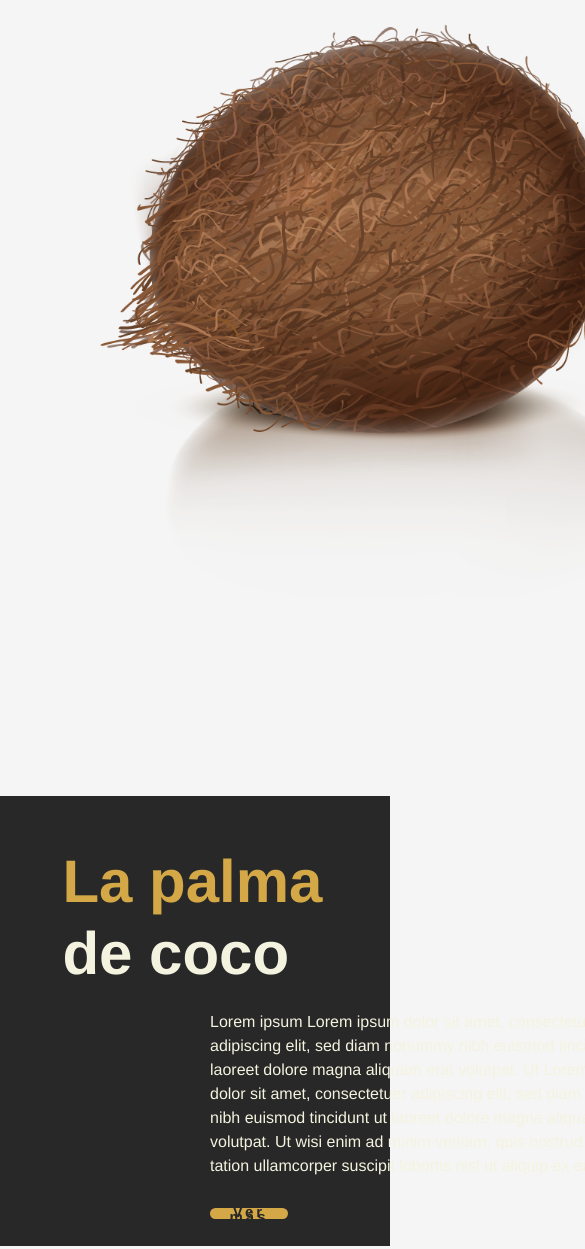
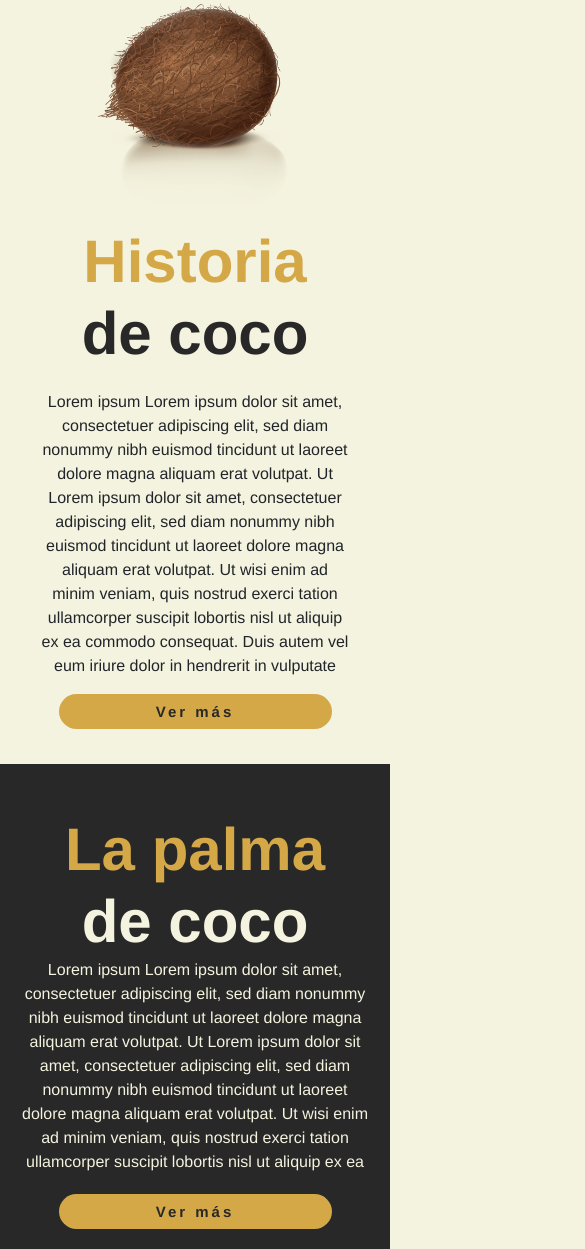
Before and after one commit to Kamaricio/Coco, a website: page historia.html in a window 390 px wide. Shown: the part 126-1375 px from the top of the page, 585 px wide, since content can reach past the window. Drawn offline with nearby package versions, Linux system fonts and the light colour scheme.

Commit message:
se añadio media querys a la seccion historia ahora es responsive

```diff
--- a/historia.html
+++ b/historia.html
@@ -9,7 +9,7 @@
     ">
     <script src="https://cdn.jsdelivr.net/npm/bootstrap@5.2.2/dist/js/bootstrap.bundle.min.js
     "></script>
-    <link rel="stylesheet" href="CSS/MiEstilito.css">
+    <link rel="stylesheet" href="scss/estilos.css">
 </head>
 <body>
     <nav class="menu">
@@ -22,7 +22,7 @@
             <li><a href="contacto.html">Contacto</a></li>
         </ul>
     </nav>
-    <section class="seccionHistoria">
+    <section class="seccionHistoria ">
         <div class="imagenHistoria">
             <img src="imagenes/Coco completo.png" alt="imagen de un coco">
         </div>
@@ -44,7 +44,7 @@
             <img src="imagenes/Palma de coco.png" alt="imagen de una palma de coco">
         </div>
     </section>
-        <h2 class="titulosDeSeccion">
+        <h2 class="titulosDeSeccion cratividad Sobrevalorada">
             La creatividad no <br>está <span>sobrevalorada</span>
         </h2>
         <footer>
--- a/scss/estilos.scss
+++ b/scss/estilos.scss
@@ -334,42 +334,65 @@ footer{
     top: 980px;
 }
 .seccionHistoria{
+    width: 100vw;
+    height: 600px;
     display: flex;
     margin: auto;
-    margin-top: 30px;
-    margin-bottom: 30px;
+    margin-bottom: 70px;
+    flex-wrap: wrap;
+    flex-direction: row;
+    justify-content: center;
+    align-items: flex-start;
+    align-content: flex-start;
 
 }
-.tituloHistoriaDeCoco p{
-    margin-right: 100px;
+.tituloHistoriaDeCoco {
+    width: 40vw;
+    margin: 0;
 
 }
 .Historia {
     margin-left: 10px;
 }
-.imagenHistoria img {
-    width: 550px;
-    margin: 50px 100px;
+.imagenHistoria{
+    width: 40vw;
+
+    & img {
+        width: 60%;
+        margin: 50px 50px;
+    }
 }
 .historiaPalma {
     background-color: $negro;
     display: flex;
-    height: 450px;
+    height: 500px;
+    margin: auto;
     margin-top: -150px;
+    width: 100vw;
+
+    & .historiaPalmaTexto{
+        width: 50vw;
+
+        & p{
+            margin: 20px 30px 30px 210px;
+            color: $blanco;
+            width: 450px;
+        }
+    }
+    & .imagenPalma {
+        width: 50vw;
+        & img {
+            width: 380px;
+            margin-left: 50px;
+        }
+    }
 }
 
 .seccionOscura{
     color: $blanco;
 }
-.historiaPalmaTexto p{
-    margin: 20px 30px 30px 210px;
-    color: $blanco;
-    width: 450px;
-}
-.imagenPalma img {
-    width: 380px;
-    margin-left: 50px;
-}
+
+
 .botonPalma{
     margin-left: 210px;
     margin-top: 10px;
@@ -589,6 +612,23 @@ img:hover{
             margin-right: 0px;
         }
     }
+    .historiaPalma {
+
+        & .titulosDeSeccion{
+            margin: 50px 20px 20px 50px;
+        }
+        & .historiaPalmaTexto{
+            & p{
+                margin: 20px 30px 30px 50px;
+            }
+        }
+        .botonPalma {
+            margin-left: 50px;
+        }
+    }
+    .Sobrevalorada{
+        margin-left: 50px;
+    }
 
 }
 /* medias query para tablet*/
@@ -687,6 +727,36 @@ img:hover{
     & .tarjetaUltima{
         top: 830px;
         }
+    }
+    .seccionHistoria{
+        height: 700px;
+        & .imagenHistoria{
+            margin-top: 15vw;
+            & img {
+                width: 100%;
+                margin: 0%;
+            }
+        }
+        & .tituloHistoriaDeCoco{
+            margin-left: 50px;
+        }
+    }
+    .historiaPalma{
+        height: 550px;
+        & .historiaPalmaTexto{
+            & p{
+                width: 350px;
+            }
+        }
+        & .imagenPalma{
+            & img {
+                margin-left: 0;
+                width: 350px;
+            }
+        }
+    }
+    .Sobrevalorada{
+        text-align: center;
     }
 }
 /* medias query para mobile*/
@@ -808,4 +878,48 @@ img:hover{
         }
 
     }
+    .seccionHistoria{
+        height: 900px;
+        & .imagenHistoria{
+            width: 100vw;
+            text-align: center;
+            & img {
+                width: 50%;
+                text-align: center;
+            }
+        }
+        & .tituloHistoriaDeCoco{
+            width: 80vw;
+            margin: 0;
+            text-align: center;
+
+        }
+    }
+    .historiaPalma {
+        & .imagenPalma{
+            display: none;
+        }
+        & .historiaPalmaTexto{
+            width: 100vh;
+            margin: 0px;
+            text-align: center;
+            & p{
+                margin: auto;
+            }
+        }
+        & .titulosDeSeccion{
+            margin: 0%;
+            margin-top: 50px;
+        }
+        & .botonPalma{
+            margin: auto;
+            margin-top: 20px;
+        }
+
+
+    }
+    .Sobrevalorada{
+        font-size: 40px;
+
+    }
 }
```
Also changed, not shown: scss/estilos.css, 1 other file.
